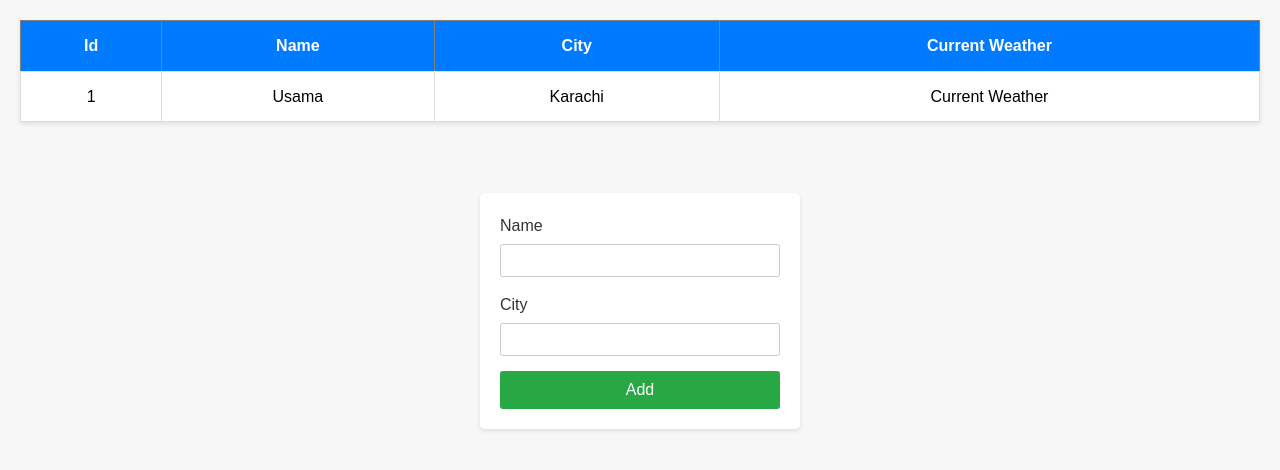
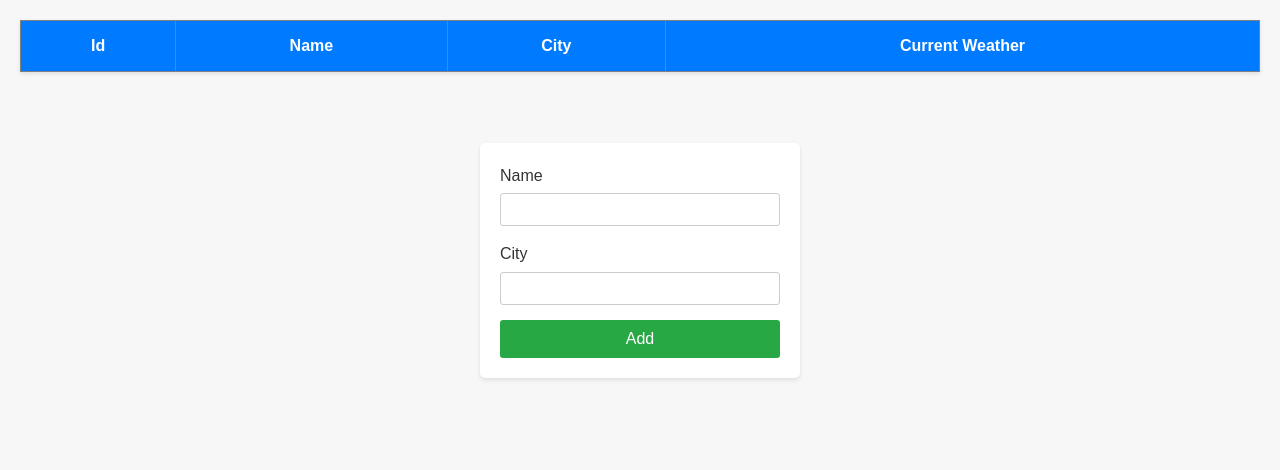
Before and after one commit to usama-akmal/BWT-JS, a plain HTML site: page class-13.html in a window 1280 px wide. Drawn offline with Linux system fonts and the light colour scheme; no server answers.

Commit message:
Removed Hardcoded Data

```diff
--- a/class-13.html
+++ b/class-13.html
@@ -103,12 +103,7 @@
             </tr>
         </thead>
         <tbody id="users">
-            <tr>
-                <td>1</td>
-                <td>Usama</td>
-                <td>Karachi</td>
-                <td>Current Weather</td>
-            </tr>
+
         </tbody>
     </table>
 
```
